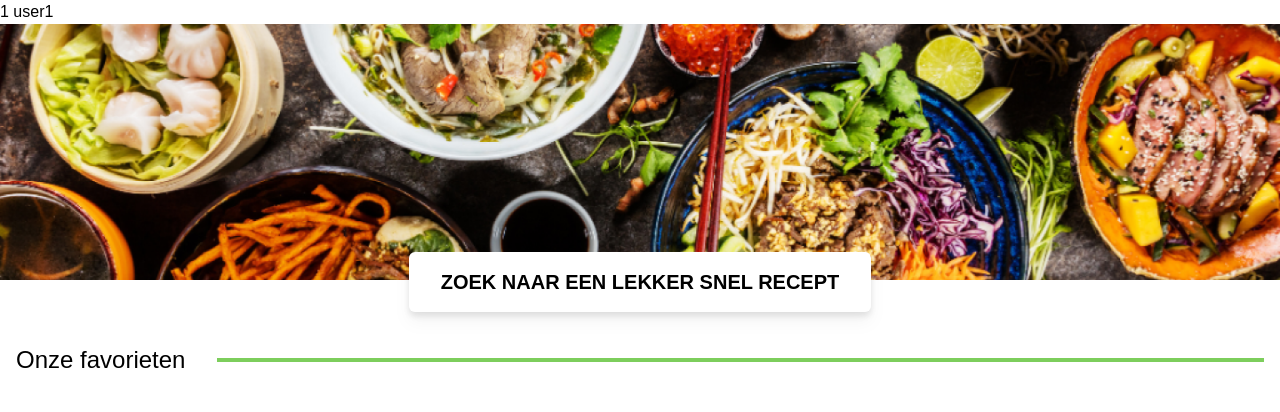
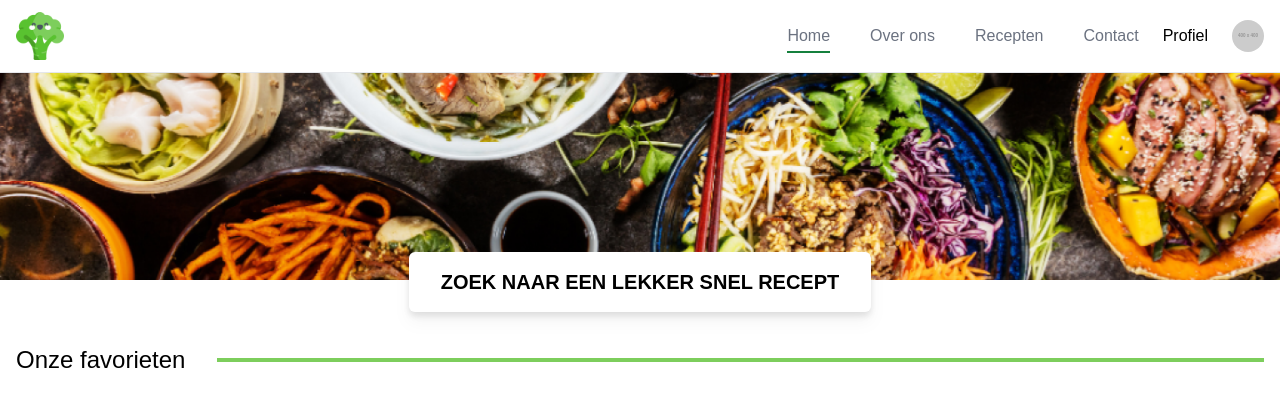
Before and after one commit to Basdasawesome/lekkersnel.nl, a PHP site: page / in a window 1280 px wide. Shown: the top 412 px of the page. Run offline with PHP 8.4, Linux system fonts and the light colour scheme; a user stored in the database is signed in; data comes from the database, SQL or seed files in the repository; grey boxes labelled with a size stand in for pictures from a placeholder-image service; style sheets or scripts are compiled from the project's sources; some libraries are stand-ins or nearby versions.

Commit message:
Fix: merge conflicts

```diff
--- a/template/components/header.php
+++ b/template/components/header.php
@@ -19,49 +19,49 @@ $currentPage = isset($_GET['page']) ? $_GET['page'] : 'home';
 </head>
 <body>
 
-<!-- <nav class="fixed top-0 left-0 w-full border-b border-gray-200 bg-white z-50"> -->
-    <!-- <div class="container mx-auto px-4 flex justify-between items-center py-3"> -->
+<nav class="fixed top-0 left-0 w-full border-b border-gray-200 bg-white z-50">
+    <div class="container mx-auto px-4 flex justify-between items-center py-3">
         <!-- Logo -->
-        <!-- <a href="?page=home" class="flex items-center">
+        <a href="?page=home" class="flex items-center">
             <img src="img/logo.png" alt="logo" class="w-12 h-12">
-        </a> -->
+        </a>
 
         <!-- Menu + Profiel -->
-        <!-- <div class="flex items-center gap-6"> -->
+        <div class="flex items-center gap-6">
             <!-- Desktop  -->
-            <!-- <div id="menu" class="hidden lg:flex gap-10">
+            <div id="menu" class="hidden lg:flex gap-10">
                 <?php foreach ($navItems as $label => $page): ?>
                     <a href="?page=<?= $page ?>"
                        class="nav-link text-gray-500 text-base font-medium hover:text-green-700 transition-all <?= $currentPage === $page ? 'active' : '' ?>">
                         <?= $label ?>
                     </a>
                 <?php endforeach; ?>
-            </div> -->
+            </div>
 
-            <!-- Profiel -->
-            <!-- <div class="relative">
+            Profiel
+            <div class="relative">
                 <button id="profile-btn" class="flex items-center focus:outline-none">
                     <img src="https://placehold.co/400" alt="User Profile" class="w-8 h-8 rounded-full">
-                </button> -->
+                </button>
                 <!-- Dropdown-menu -->
-                <!-- <div id="profile-dropdown" class="hidden absolute right-0 mt-2 w-40 bg-white border border-gray-200 rounded-lg shadow-lg">
+                <div id="profile-dropdown" class="hidden absolute right-0 mt-2 w-40 bg-white border border-gray-200 rounded-lg shadow-lg">
                     <a href="?page=profiel" class="block px-4 py-2 text-gray-700 hover:bg-gray-100">Profiel</a>
                     <a href="?page=logout" class="block px-4 py-2 text-gray-700 hover:bg-gray-100">Uitloggen</a>
                 </div>
-            </div> -->
+            </div>
 
             <!-- Hamburger -->
-            <!-- <button id="menu-toggle" type="button" class="lg:hidden p-2 text-gray-500 rounded-lg hover:bg-gray-100 focus:outline-none focus:ring-2 focus:ring-gray-200">
+            <button id="menu-toggle" type="button" class="lg:hidden p-2 text-gray-500 rounded-lg hover:bg-gray-100 focus:outline-none focus:ring-2 focus:ring-gray-200">
                 <span class="sr-only">Open main menu</span>
                 <svg class="w-6 h-6" aria-hidden="true" fill="currentColor" viewBox="0 0 20 20" xmlns="http://www.w3.org/2000/svg">
                     <path fill-rule="evenodd" d="M3 5a1 1 0 011-1h12a1 1 0 110 2H4a1 1 0 01-1-1zM3 10a1 1 0 011-1h12a1 1 0 110 2H4a1 1 0 01-1-1zM3 15a1 1 0 011-1h12a1 1 0 110 2H4a1 1 0 01-1-1z" clip-rule="evenodd"></path>
                 </svg>
             </button>
         </div>
-    </div> -->
+    </div>
 
     <!-- Mobiel -->
-    <!-- <div id="mobile-menu" class="hidden lg:hidden absolute top-full left-0 w-full bg-white border-t border-gray-200">
+    <div id="mobile-menu" class="hidden lg:hidden absolute top-full left-0 w-full bg-white border-t border-gray-200">
         <div class="flex flex-col items-center py-4 gap-4">
             <?php foreach ($navItems as $label => $page): ?>
                 <a href="?page=<?= $page ?>"
@@ -74,4 +74,4 @@ $currentPage = isset($_GET['page']) ? $_GET['page'] : 'home';
 </nav>
 <script src="js/script.js"></script>
 </body>
-</html> -->
+</html>
```
